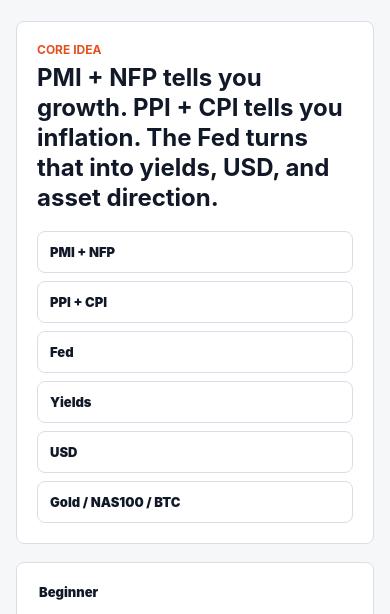
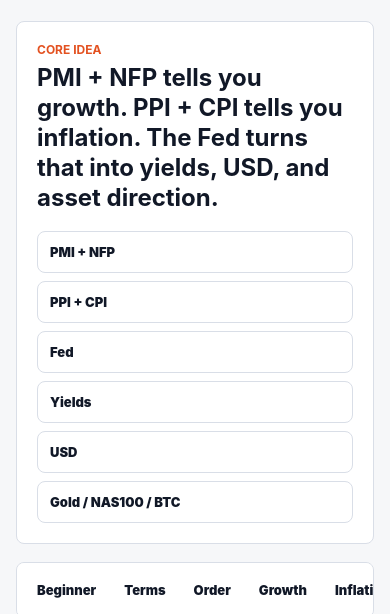
Before and after one commit to marvelous3500/macro-news-app, a website: page public/learn.html in a window 390 px wide. Shown: the part 183-797 px from the top of the page. Drawn offline with Linux system fonts and the light colour scheme.

Commit message:
Fix mobile learn navigation overlap

```diff
--- a/public/styles.css
+++ b/public/styles.css
@@ -1638,6 +1638,21 @@ canvas {
     grid-column: auto;
   }
 
+  .lesson-nav {
+    position: static;
+    display: flex;
+    gap: 8px;
+    overflow-x: auto;
+    padding: 10px;
+    max-width: 100%;
+    -webkit-overflow-scrolling: touch;
+  }
+
+  .lesson-nav a {
+    flex: 0 0 auto;
+    white-space: nowrap;
+  }
+
   .calendar-head,
   .calendar-item {
     display: grid;
```
